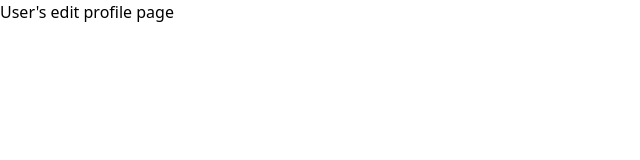
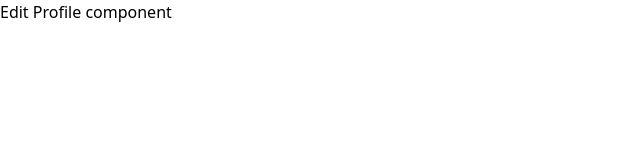
Before and after one commit to ghazi-mansoor/digifolio-frontend-app, a Next.js app: page /edit-profile in a window 1280 px wide. Shown: the top 160 px of the page, without its empty margins (0-640 px from the left). Built offline with nearby package versions, Linux system fonts and the light colour scheme; a web font is replaced by a local one.

Commit message:
create edit-profile.jsx

```diff
--- /dev/null
+++ b/app/features/edit-profile/components/edit-profile.jsx
@@ -0,0 +1,7 @@
+export default function EditProfile() {
+    return (
+      <div>
+          Edit Profile component
+      </div>
+    );
+}
--- a/pages/edit-profile/index.js
+++ b/pages/edit-profile/index.js
@@ -1,3 +1,7 @@
-export default function EditProfile() {
-    return <div>User's edit profile page</div>
+import EditProfile from "@/app/features/edit-profile/components/edit-profile";
+
+export default function EditProfilePage() {
+    return (
+        <EditProfile />
+    );
 }
```
